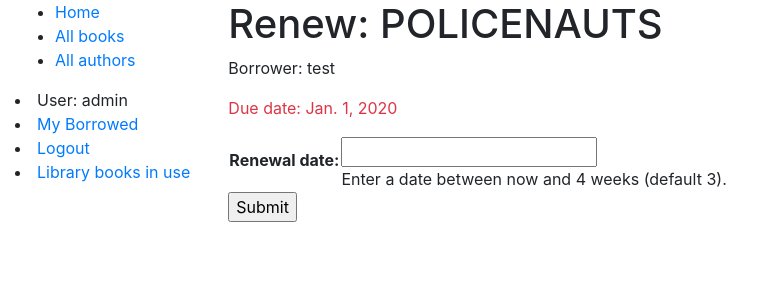
After one commit to velidan/django_book_library, a Django app: page /catalog/book/7fedf4af-ed01-4d6d-85d6-9c93fbb3116a/renew/ in a window 1280 px wide. The commit adds this page. Shown: the top 300 px of the page, without its empty margins (0-774 px from the left). Run offline with Django 3.2, Linux system fonts and the light colour scheme; a user stored in the database is signed in; data comes from the database, SQL or seed files in the repository; both versions use the stored data as it was after the commit; some libraries are stand-ins or nearby versions.

Commit message:
- Author CRUD and Borrowed Books editing by Librarians

```diff
--- /dev/null
+++ b/catalog/forms.py
@@ -0,0 +1,48 @@
+from django import forms
+from django.forms import ModelForm
+from django.core.exceptions import ValidationError
+from django.utils.translation import ugettext_lazy as _
+import datetime
+
+from catalog.models import BookInstance
+
+# model form
+class RenewBookForm(ModelForm):
+    def clean_due_back(self):
+       data = self.cleaned_data['due_back']
+
+       # Check if a date is not in the past.
+       if data < datetime.date.today():
+           raise ValidationError(_('Invalid date - renewal in past'))
+
+       # Check if a date is in the allowed range (+4 weeks from today).
+       if data > datetime.date.today() + datetime.timedelta(weeks=4):
+           raise ValidationError(_('Invalid date - renewal more than 4 weeks ahead'))
+
+       # Remember to always return the cleaned data.
+       return data
+
+    class Meta:
+        model = BookInstance
+        fields = ['due_back']
+        labels = {'due_back': _('Renewal date')}
+        help_texts = {'due_back': _('Enter a date between now and 4 weeks (default 3).')}
+
+
+# form based
+# class RenewBookForm(forms.Form):
+#     renewal_date = forms.DateField(help_text="Enter a date between now and 4 weeks (default 3). YYYY-MM-DD.")
+
+#     def clean_renewal_date(self):
+#         data = self.cleaned_data['renewal_date']
+
+#         # Check if a date is not in the past.
+#         if data < datetime.date.today():
+#             raise ValidationError(_('Invalid date - renewal in past'))
+
+#         # Check if date is in the allowed range (+4 weeks from today).
+#         if data > datetime.date.today() + datetime.timedelta(weeks=4):
+#             raise ValidationError(_('Invalid date - renewal more than 4 weeks ahead'))
+
+#         # Remember to always return the cleaned data
+#         return data
--- /dev/null
+++ b/catalog/templates/catalog/book_renew_librarian.html
@@ -0,0 +1,15 @@
+{% extends "base_generic.html" %}
+
+{% block content %}
+  <h1>Renew: {{ book_instance.book.title }}</h1>
+  <p>Borrower: {{ book_instance.borrower }}</p>
+  <p{% if book_instance.is_overdue %} class="text-danger"{% endif %}>Due date: {{ book_instance.due_back }}</p>
+
+  <form action="" method="post">
+    {% csrf_token %}
+    <table>
+    {{ form.as_table }}
+    </table>
+    <input type="submit" value="Submit">
+  </form>
+{% endblock %}
--- a/catalog/templates/catalog/bookinstance_list_library.html
+++ b/catalog/templates/catalog/bookinstance_list_library.html
@@ -12,6 +12,8 @@
                     <a href="{% url 'book-detail' bookinst.book.pk%}">{{ bookinst.book.title }}</a>
                     ({{ bookinst.due_back }})
                     User: {{ bookinst.borrower.username }}
+                    <br />
+                    {% if perms.catalog.can_mark_returned %}- <a href="{% url 'renew-book-librarian' bookinst.id %}">Renew</a>  {% endif %}
                 </li>
             {% endfor %}
         </ul>
--- a/catalog/urls.py
+++ b/catalog/urls.py
@@ -9,4 +9,11 @@ urlpatterns = [
     path('author-detail/<int:pk>', views.AuthorDetail.as_view(), name='author-detail'),
     path('mybooks/', views.LoanedBookByUserListView.as_view(), name='my-borrowed'),
     path('library-books', views.LibraryBooksListView.as_view(), name='library-books'),
+    path('book/<uuid:pk>/renew/', views.renew_book_librarian, name='renew-book-librarian'),
 ]
+
+urlpatterns += [
+    path('author/create/', views.AuthorCreate.as_view(), name='author_create'),
+    path('author/<int:pk>/update/', views.AuthorUpdate.as_view(), name='author_update'),
+    path('author/<int:pk>/delete/', views.AuthorDelete.as_view(), name='author_delete'),
+]
--- a/catalog/views.py
+++ b/catalog/views.py
@@ -1,7 +1,36 @@
-from django.shortcuts import render
+from django.shortcuts import render, get_object_or_404
 from catalog.models import Book, Author, BookInstance, Genre
 from django.views import generic
+from django.http import HttpResponseRedirect
+from django.urls import reverse
 from django.contrib.auth.mixins import LoginRequiredMixin, PermissionRequiredMixin
+from django.contrib.auth.decorators import permission_required
+
+
+
+import datetime
+
+from catalog.forms import RenewBookForm
+
+# generic CRUD
+from django.views.generic.edit import CreateView, UpdateView, DeleteView
+from django.urls import reverse_lazy
+from catalog.models import Author
+
+class AuthorCreate(CreateView):
+    model = Author
+    fields = '__all__'
+    initial = {'date_of_death': '05/01/2018'}
+
+class AuthorUpdate(UpdateView):
+    model = Author
+    fields = ['first_name', 'last_name', 'date_of_birth', 'date_of_death']
+
+class AuthorDelete(DeleteView):
+    model = Author
+    success_url = reverse_lazy('authors')
+
+
 
 def index(request):
     """View function for home page of site."""
@@ -89,3 +118,36 @@ class LibraryBooksListView(PermissionRequiredMixin, generic.ListView):
         return BookInstance.objects \
             .filter(status__exact='o') \
             .order_by('due_back')
+
+@permission_required('catalog.can_mark_returned')
+def renew_book_librarian(request, pk):
+    """View function for renewinga specific BookInstance by librarian."""
+    book_instance = get_object_or_404(BookInstance, pk=pk)
+
+    # If this is a POST request then process the Form data
+    if request.method == 'POST':
+
+        # Create a form instance and populate it with data from the request (binding)
+        form = RenewBookForm(request.POST)
+
+        # Check if the form is valid:
+        if form.is_valid():
+            # process the data in form.cleaned_data as
+            # required (here we just write it to the model due_back field)
+
+            book_instance.due_back = form.cleaned_data['renewal_date']
+            book_instance.save()
+
+            # redirect to a new URL:
+            return HttpResponseRedirect(reverse('library-books'))
+
+    else:
+        proposed_renewal_date = datetime.date.today() + datetime.timedelta(weeks=3)
+        form = RenewBookForm(initial={'renewal_data': proposed_renewal_date})
+
+    context = {
+        'form': form,
+        'book_instance': book_instance,
+    }
+
+    return render(request, 'catalog/book_renew_librarian.html', context)
```
Also changed, not shown: catalog/templates/catalog/author_confirm_delete.html (added, +14 -0 lines), catalog/templates/catalog/author_form.html (added, +11 -0 lines), db.sqlite3.
